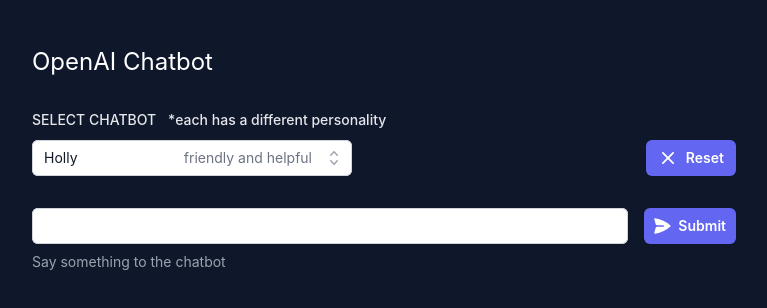
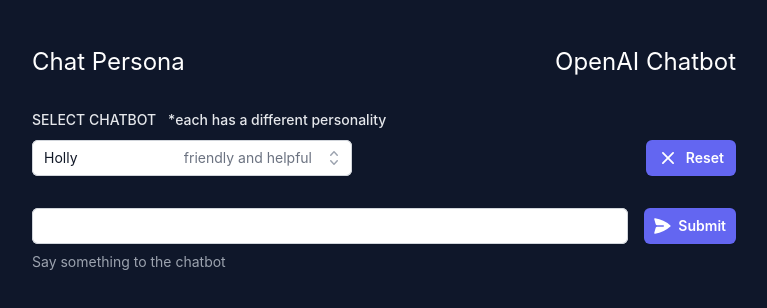
Before and after one commit to rayGreycloud/openai-chatbot, a React (Create React App) app in the folder client/: page / in a window 1280 px wide. Shown: the top 308 px of the page, without its empty margins (256-1023 px from the left). Built offline with nearby package versions, Linux system fonts and the light colour scheme.

Commit message:
Update header

```diff
--- a/client/src/components/ChatScreen/ChatScreen.jsx
+++ b/client/src/components/ChatScreen/ChatScreen.jsx
@@ -92,9 +92,14 @@
     <div className='h-main flex flex-col justify-between items-center'>
       <main className='w-full h-full overflow-y-auto flex flex-col max-w-4xl mx-auto px-2 sm:px-24 pt-2'>
         <div className='my-2'>
-          <h1 className='my-8 text-2xl font-normal leading-7 text-white'>
-            OpenAI Chatbot
-          </h1>
+          <div className='flex items-center justify-between'>
+            <h1 className='my-8 text-2xl font-normal leading-7 text-white'>
+              Chat Persona
+            </h1>
+            <h1 className='my-8 text-2xl font-normal leading-7 text-white'>
+              OpenAI Chatbot
+            </h1>
+          </div>
           <div className='flex items-end justify-between mb-8'>
             <PersonalitySelector
               selectedPersonality={selected}
```
